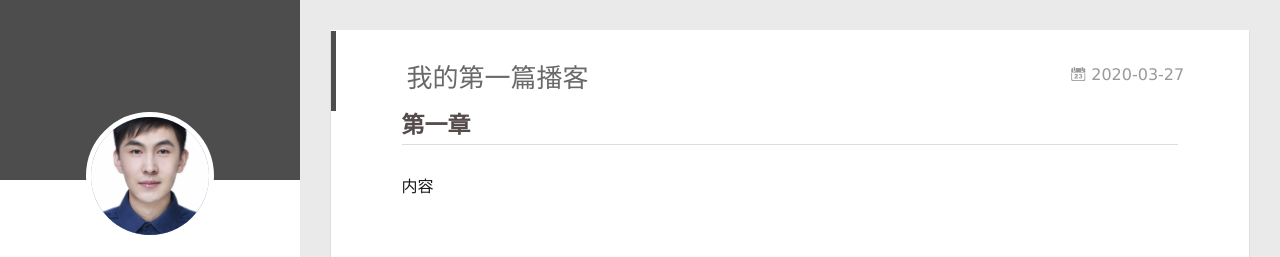
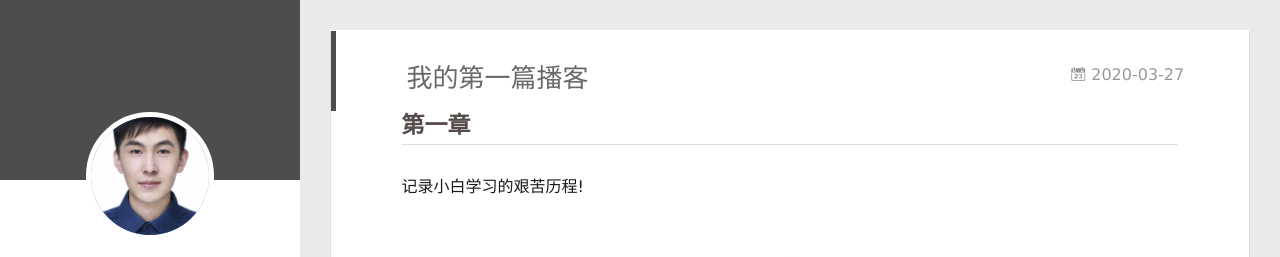
Before and after one commit to haibo888/haibo888.github.io, a plain HTML site: page 2020/03/27/我的第一篇播客/index.html in a window 1280 px wide. Shown: the top 257 px of the page. Drawn offline with Linux system fonts and the light colour scheme; no server answers.

Commit message:
Site updated: 2020-03-27 01:26:04

```diff
--- a/2020/03/27/我的第一篇播客/index.html
+++ b/2020/03/27/我的第一篇播客/index.html
@@ -8,14 +8,14 @@
   <link rel="dns-prefetch" href="http://yoursite.com">
   <title>我的第一篇播客 | Hexo</title>
   <meta name="viewport" content="width=device-width, initial-scale=1, maximum-scale=1">
-  <meta name="description" content="第一章内容">
+  <meta name="description" content="第一章记录小白学习的艰苦历程!">
 <meta property="og:type" content="article">
 <meta property="og:title" content="我的第一篇播客">
 <meta property="og:url" content="http://yoursite.com/2020/03/27/%E6%88%91%E7%9A%84%E7%AC%AC%E4%B8%80%E7%AF%87%E6%92%AD%E5%AE%A2/index.html">
 <meta property="og:site_name" content="Hexo">
-<meta property="og:description" content="第一章内容">
+<meta property="og:description" content="第一章记录小白学习的艰苦历程!">
 <meta property="article:published_time" content="2020-03-26T16:22:58.000Z">
-<meta property="article:modified_time" content="2020-03-26T16:42:13.935Z">
+<meta property="article:modified_time" content="2020-03-26T17:25:15.814Z">
 <meta property="article:author" content="张海波">
 <meta name="twitter:card" content="summary">
 
@@ -173,7 +173,7 @@
 
     <div class="article-entry" itemprop="articleBody">
 
-        <h2 id="第一章"><a href="#第一章" class="headerlink" title="第一章"></a>第一章</h2><p>内容</p>
+        <h2 id="第一章"><a href="#第一章" class="headerlink" title="第一章"></a>第一章</h2><p>记录小白学习的艰苦历程!</p>
 
 
 
```
Also changed, not shown: index.html (+1 -1 lines).
